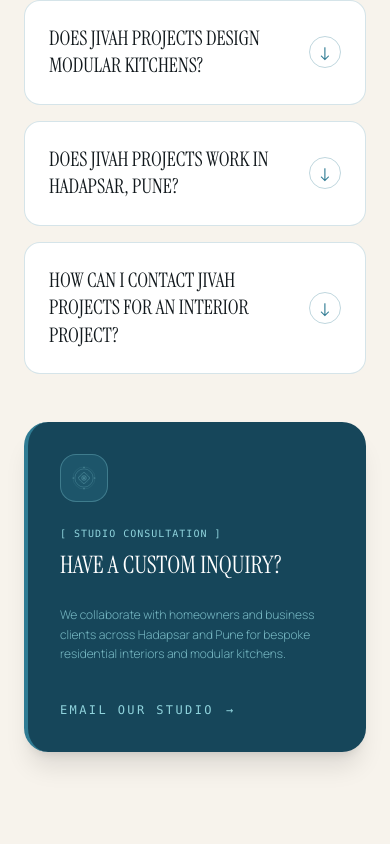
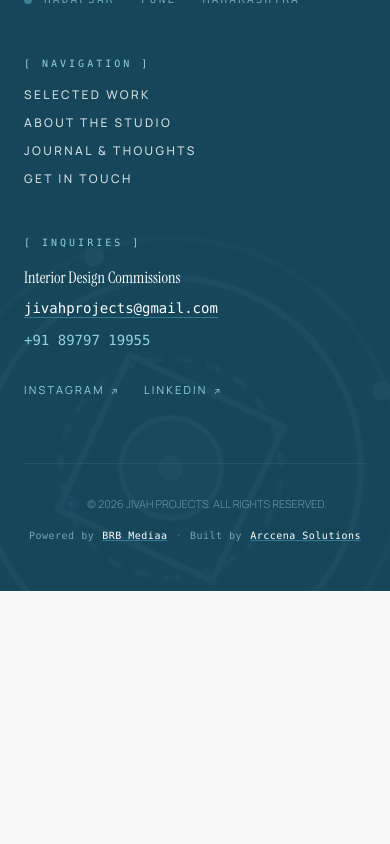
Before and after one commit to TUFA15/jivahprojects, a React (Vite) app: page / in a window 390 px wide. Shown: the part 9245-10089 px from the top of the page. After the commit the page ends 9836 px from the top, so only its background shows below. Built offline with nearby package versions, Linux system fonts and the light colour scheme.

Commit message:
Remove FAQs from homepage, update contact phone to 89797 19955 & email to jivahprojects@gmail.com, and add arccena.in and BRB Mediaa footer credit links

```diff
--- a/src/components/FAQSection.tsx
+++ b/src/components/FAQSection.tsx
@@ -97,7 +97,7 @@
 
             <div className="pt-2">
               <a
-                href="mailto:enquiries@jivahprojects.com"
+                href="mailto:jivahprojects@gmail.com"
                 className="inline-flex items-center gap-3 text-xs tracking-[0.2em] font-mono text-[#8FD3DC] hover:text-white uppercase transition-colors"
               >
                 <span>EMAIL OUR STUDIO</span>
--- a/src/components/Footer.tsx
+++ b/src/components/Footer.tsx
@@ -5,8 +5,8 @@
 
 // Configurable URLs for footer credits
 export const FOOTER_CREDITS_CONFIG = {
-  brbMediaaUrl: undefined as string | undefined, // e.g., 'https://brbmediaa.com'
-  arccenaSolutionsUrl: undefined as string | undefined, // e.g., 'https://arccenasolutions.com'
+  brbMediaaUrl: 'https://brbmediaa-stack.github.io/BRB/',
+  arccenaSolutionsUrl: 'https://arccena.in',
 };
 
 export const Footer: React.FC = () => {
@@ -71,13 +71,17 @@
               <p className="font-serif text-base text-white">Interior Design Commissions</p>
               <p>
                 <a
-                  href="mailto:enquiries@jivahprojects.com"
-                  className="hover:text-[#8FD3DC] underline decoration-[#2F7B93] underline-offset-4 transition-colors"
+                  href="mailto:jivahprojects@gmail.com"
+                  className="hover:text-[#8FD3DC] underline decoration-[#2F7B93] underline-offset-4 transition-colors font-mono text-sm text-white"
                 >
-                  enquiries@jivahprojects.com
+                  jivahprojects@gmail.com
                 </a>
               </p>
-              <p className="text-[#8FD3DC]/70 pt-1">+91 (0) 22 4980 3200</p>
+              <p className="text-[#8FD3DC] font-mono text-sm pt-1">
+                <a href="tel:+918979719955" className="hover:text-white transition-colors">
+                  +91 89797 19955
+                </a>
+              </p>
             </div>
 
             <div className="pt-4 flex gap-6 text-[11px] tracking-[0.2em] uppercase text-[#8FD3DC]">
@@ -110,35 +114,27 @@
             <span>© {new Date().getFullYear()} JIVAH PROJECTS. ALL RIGHTS RESERVED.</span>
           </div>
 
-          {/* Exact Credit Line: Powered by BRB Mediaa · Built by Arccena Solutions */}
+          {/* Credit Line: Powered by BRB Mediaa · Built by Arccena Solutions */}
           <div className="flex items-center gap-2 text-[10px] font-mono tracking-wider text-[#8FD3DC]/70">
             <span>Powered by</span>
-            {FOOTER_CREDITS_CONFIG.brbMediaaUrl ? (
             <a
               href={FOOTER_CREDITS_CONFIG.brbMediaaUrl}
               target="_blank"
               rel="noopener noreferrer"
-                className="hover:text-white transition-colors underline decoration-[#2F7B93]"
+              className="hover:text-white transition-colors underline decoration-[#2F7B93] text-white font-medium"
             >
               BRB Mediaa
             </a>
-            ) : (
-              <span className="text-white/90 font-medium">BRB Mediaa</span>
-            )}
             <span className="text-[#2F7B93]">·</span>
             <span>Built by</span>
-            {FOOTER_CREDITS_CONFIG.arccenaSolutionsUrl ? (
             <a
               href={FOOTER_CREDITS_CONFIG.arccenaSolutionsUrl}
               target="_blank"
               rel="noopener noreferrer"
-                className="hover:text-white transition-colors underline decoration-[#2F7B93]"
+              className="hover:text-[#8FD3DC] transition-colors underline decoration-[#2F7B93] text-white font-medium"
             >
               Arccena Solutions
             </a>
-            ) : (
-              <span className="text-white/90 font-medium">Arccena Solutions</span>
-            )}
           </div>
         </div>
       </div>
--- a/src/data/schemas.ts
+++ b/src/data/schemas.ts
@@ -9,8 +9,8 @@
   url: 'https://jivahprojects.com',
   logo: 'https://jivahprojects.com/favicon.svg',
   image: 'https://images.unsplash.com/photo-1600585154340-be6161a56a0c?q=80&w=1200&auto=format&fit=crop',
-  telephone: '+91 (0) 22 4980 3200',
-  email: 'enquiries@jivahprojects.com',
+  telephone: '+91 89797 19955',
+  email: 'jivahprojects@gmail.com',
   description:
     'JIVAH Projects is a premier interior design studio in Hadapsar, Pune, specializing in residential interior design, modular kitchen design, and bespoke living spaces across Pune, Maharashtra.',
   address: {
@@ -134,7 +134,7 @@
   {
     question: 'How can I contact JIVAH Projects for an interior project?',
     answer:
-      'You can reach our interior design studio directly via email at enquiries@jivahprojects.com or phone at +91 (0) 22 4980 3200.',
+      'You can reach our interior design studio directly via email at jivahprojects@gmail.com or phone at +91 89797 19955.',
   },
 ];
 
--- a/src/pages/ContactPage.tsx
+++ b/src/pages/ContactPage.tsx
@@ -8,9 +8,9 @@
 
 // Easily editable configuration object for client/developer updates
 export const CONTACT_CONFIG = {
-  email: 'enquiries@jivahprojects.com',
-  phone: '+91 (0) 22 4980 3200',
-  phoneRaw: '+912249803200',
+  email: 'jivahprojects@gmail.com',
+  phone: '+91 89797 19955',
+  phoneRaw: '+918979719955',
   locationUrl: 'https://maps.google.com/?q=Hadapsar,+Pune,+Maharashtra',
   primaryLocation: {
     city: 'PUNE',
--- a/src/pages/HomePage.tsx
+++ b/src/pages/HomePage.tsx
@@ -8,10 +8,9 @@
 import { SectionHeading } from '../components/SectionHeading';
 import { BrandMotif } from '../components/BrandMotif';
 import { InteriorTransformationShowcase } from '../components/InteriorTransformationShowcase';
-import { FAQSection } from '../components/FAQSection';
 import { PageTransition } from '../components/PageTransition';
 import { SEO } from '../components/SEO';
-import { LOCAL_BUSINESS_SCHEMA, SERVICES_SCHEMA, FAQ_SCHEMA } from '../data/schemas';
+import { LOCAL_BUSINESS_SCHEMA, SERVICES_SCHEMA } from '../data/schemas';
 
 export const HomePage: React.FC = () => {
   return (
@@ -21,7 +20,7 @@
         title="JIVAH Projects | Interior Designer in Pune"
         description="JIVAH Projects is a premier interior design studio in Hadapsar, Pune specializing in residential interior design, modular kitchen design, and bespoke living sanctuaries."
         canonicalUrl="https://jivahprojects.com"
-        jsonLd={[LOCAL_BUSINESS_SCHEMA, SERVICES_SCHEMA, FAQ_SCHEMA]}
+        jsonLd={[LOCAL_BUSINESS_SCHEMA, SERVICES_SCHEMA]}
       />
 
       {/* ---------------- 1. HERO BANNER SECTION (Approved Visual Design) ---------------- */}
@@ -342,10 +341,7 @@
         </div>
       </section>
 
-      {/* ---------------- 7. FAQ SECTION (AEO & LOCAL SEO) ---------------- */}
-      <FAQSection />
-
-      {/* ---------------- 8. CONTACT CTA ---------------- */}
+      {/* ---------------- 7. CONTACT CTA ---------------- */}
       <section className="py-28 px-6 md:px-12 bg-[#F7F3EC] border-t border-[#2F7B93]/15 text-center relative">
         <div className="max-w-3xl mx-auto space-y-8">
           <div className="inline-flex items-center justify-center p-3 bg-white rounded-full shadow-xs border border-[#2F7B93]/20">
```
Lines whose indentation alone changed are shown as unchanged.
